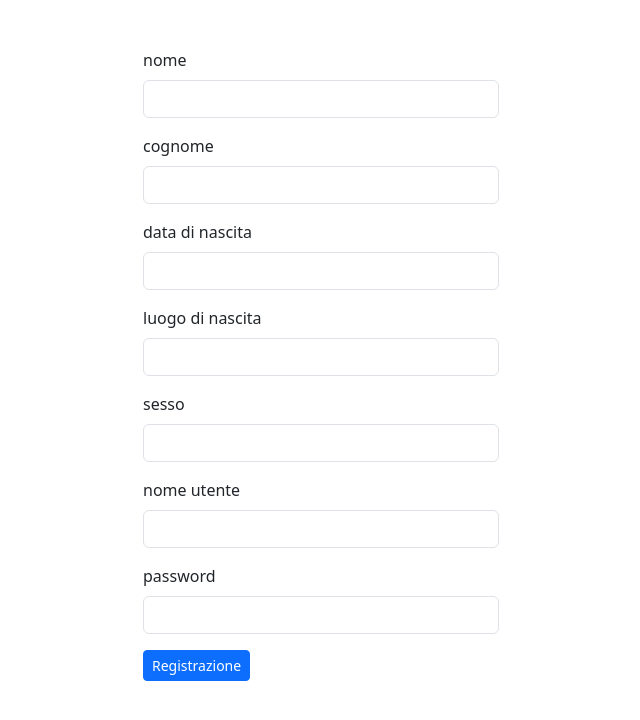
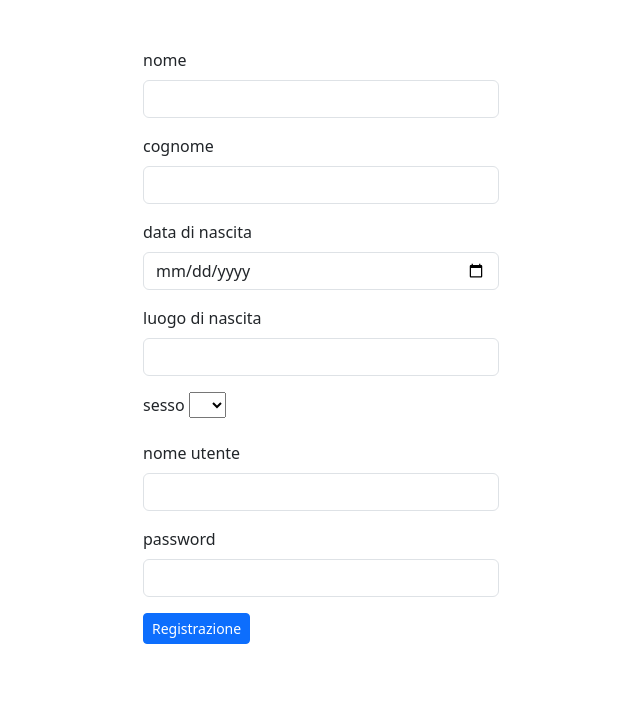
Before and after one commit to simogre93/corso_php_tss, a PHP site: page /create-user.php in a window 1280 px wide. Shown: the part 64-784 px from the top of the page, without its empty margins (319-959 px from the left). Run offline with PHP 8.4, Linux system fonts and the light colour scheme.

Commit message:
dopo le correzioni

```diff
--- a/form_in_php/create-user.php
+++ b/form_in_php/create-user.php
@@ -31,7 +31,7 @@
                     </div>
                     <div class="mb-3">
                         <label for="birthday" class="form-label">data di nascita</label>
-                        <input type="birthday" class="form-control" name="birthday" id="birthday">
+                        <input type="date" class="form-control" name="birthday" id="birthday">
                     </div>
                     <div class="mb-3">
                         <label for="birth_place" class="form-label">luogo di nascita</label>
@@ -39,7 +39,11 @@
                     </div>
                     <div class="mb-3">
                         <label for="gender" class="form-label">sesso</label>
-                        <input type="gender" class="form-control" name="gender" id="gender">
+                        <select name="gender" id="gender">
+                            <option value=""></option>
+                            <option value="M">M</option>
+                            <option value="F">F</option>
+                        </select>
                     </div>
                     <div class="mb-3">
                         <label for="username" class="form-label">nome utente</label>
--- a/form_in_php/register-user.php
+++ b/form_in_php/register-user.php
@@ -1,9 +1,9 @@
 <?php
 
-print_r($_POST);
+// print_r($_POST);
 
 $user = filter_input(INPUT_POST,'username',FILTER_VALIDATE_EMAIL);
-var_dump($user == false);
+// var_dump($user == false);
 
 if(!$user){
     echo "\nla mail non è valida\n";
```
